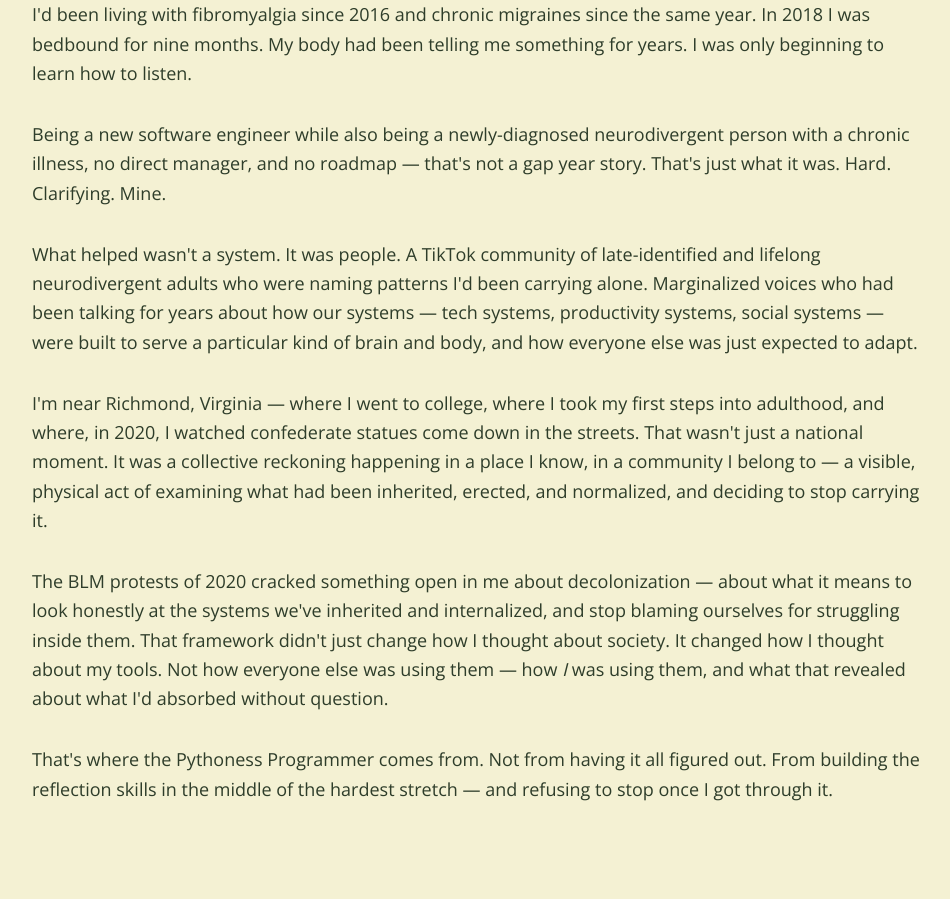
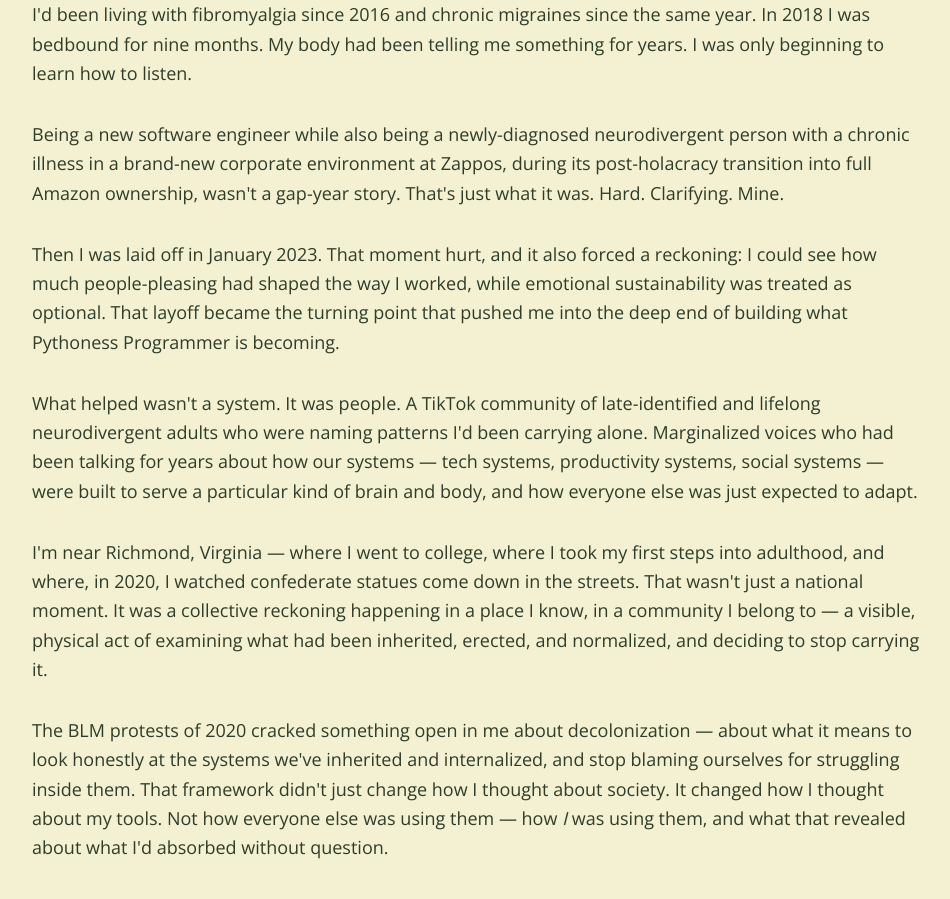
Before and after one commit to devandapaige/pythoness-programmer, a Next.js app: page /about in a window 1280 px wide. Shown: the part 1480-2379 px from the top of the page, without its empty margins (160-1110 px from the left). Built offline with nearby package versions, Linux system fonts and the light colour scheme.

Commit message:
Revise About page Zappos transition and layoff narrative
Co-authored-by: Amanda Nelson <jobs@amanda-nelson.com>

```diff
--- a/src/app/about/page.tsx
+++ b/src/app/about/page.tsx
@@ -71,7 +71,10 @@ export default function AboutPage() {
               I&apos;d been living with fibromyalgia since 2016 and chronic migraines since the same year. In 2018 I was bedbound for nine months. My body had been telling me something for years. I was only beginning to learn how to listen.
             </p>
             <p>
-              Being a new software engineer while also being a newly-diagnosed neurodivergent person with a chronic illness, no direct manager, and no roadmap — that&apos;s not a gap year story. That&apos;s just what it was. Hard. Clarifying. Mine.
+              Being a new software engineer while also being a newly-diagnosed neurodivergent person with a chronic illness in a brand-new corporate environment at Zappos, during its post-holacracy transition into full Amazon ownership, wasn&apos;t a gap-year story. That&apos;s just what it was. Hard. Clarifying. Mine.
+            </p>
+            <p>
+              Then I was laid off in January 2023. That moment hurt, and it also forced a reckoning: I could see how much people-pleasing had shaped the way I worked, while emotional sustainability was treated as optional. That layoff became the turning point that pushed me into the deep end of building what Pythoness Programmer is becoming.
             </p>
             <p>
               What helped wasn&apos;t a system. It was people. A TikTok community of late-identified and lifelong neurodivergent adults who were naming patterns I&apos;d been carrying alone. Marginalized voices who had been talking for years about how our systems — tech systems, productivity systems, social systems — were built to serve a particular kind of brain and body, and how everyone else was just expected to adapt.
```
